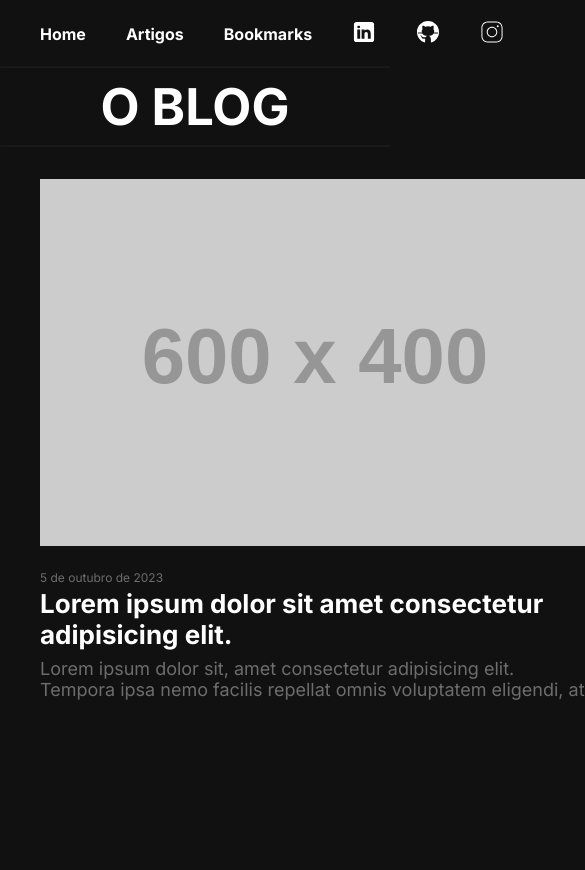
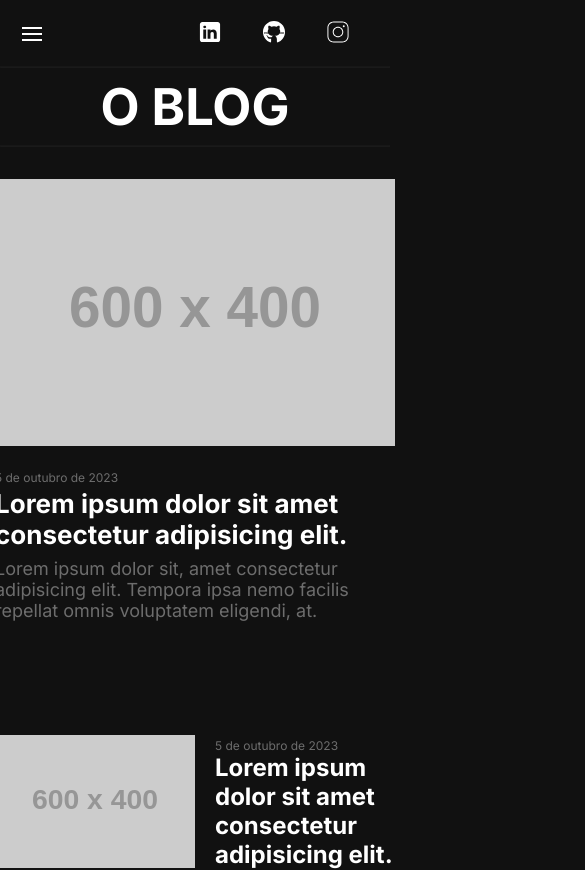
Before and after one commit to strngrthnall/angular-blog, an Angular app: page / in a window 390 px wide. Shown: the top 870 px of the page, 585 px wide, since content can reach past the window. Before the commit the page ends 844 px from the top, so only its background shows below. Built offline with nearby package versions, Linux system fonts and the light colour scheme.

Commit message:
Adicionando Responsividade

```diff
--- a/src/app/components/big-card/big-card.component.ts
+++ b/src/app/components/big-card/big-card.component.ts
@@ -3,7 +3,10 @@ import { Component, OnInit } from '@angular/core';
 @Component({
   selector: 'app-big-card',
   templateUrl: './big-card.component.html',
-  styleUrls: ['./big-card.component.css']
+  styleUrls: [
+    './big-card.component.css',
+    './big-card.responsive.component.css'
+  ]
 })
 export class BigCardComponent implements OnInit {
 
--- /dev/null
+++ b/src/app/components/big-card/big-card.responsive.component.css
@@ -0,0 +1,6 @@
+@media screen and (max-width: 425px) {
+  .big-card__container {
+    width: 400px;
+    margin: 0 8px;
+  }
+}
--- a/src/app/components/menu-bar/menu-bar.component.css
+++ b/src/app/components/menu-bar/menu-bar.component.css
@@ -21,3 +21,7 @@
   list-style: none;
   font-weight: 700;
 }
+
+.menu-bar__burguer-menu {
+  display: none;
+}
--- a/src/app/components/menu-bar/menu-bar.component.html
+++ b/src/app/components/menu-bar/menu-bar.component.html
@@ -1,4 +1,10 @@
 <div class="menu-bar__container">
+  <div class="menu-bar__burguer-menu">
+    <svg xmlns="http://www.w3.org/2000/svg" x="0px" y="0px" width="24" height="24" viewBox="0 0 24 24"
+    style="fill:#FFFFFF;">
+    <path d="M 2 5 L 2 7 L 22 7 L 22 5 L 2 5 z M 2 11 L 2 13 L 22 13 L 22 11 L 2 11 z M 2 17 L 2 19 L 22 19 L 22 17 L 2 17 z"></path>
+    </svg>
+  </div>
   <div class="menu-bar__pages">
     <ul>
       <li><a href="#">Home</a></li>
--- a/src/app/components/menu-bar/menu-bar.component.ts
+++ b/src/app/components/menu-bar/menu-bar.component.ts
@@ -3,7 +3,10 @@ import { Component, OnInit } from '@angular/core';
 @Component({
   selector: 'app-menu-bar',
   templateUrl: './menu-bar.component.html',
-  styleUrls: ['./menu-bar.component.css']
+  styleUrls: [
+    './menu-bar.component.css',
+    './menu-bar.responsive.component.css'
+  ]
 })
 export class MenuBarComponent implements OnInit {
 
--- /dev/null
+++ b/src/app/components/menu-bar/menu-bar.responsive.component.css
@@ -0,0 +1,9 @@
+@media screen and (max-width: 635px) {
+  .menu-bar__burguer-menu {
+    display: flex;
+  }
+
+  .menu-bar__pages {
+    display: none;
+  }
+}
--- a/src/app/components/small-card/small-card.component.ts
+++ b/src/app/components/small-card/small-card.component.ts
@@ -3,7 +3,10 @@ import { Component, OnInit } from '@angular/core';
 @Component({
   selector: 'app-small-card',
   templateUrl: './small-card.component.html',
-  styleUrls: ['./small-card.component.css']
+  styleUrls: [
+    './small-card.component.css',
+    './small-card.responsive.component.css'
+  ]
 })
 export class SmallCardComponent implements OnInit {
 
--- /dev/null
+++ b/src/app/components/small-card/small-card.responsive.component.css
@@ -0,0 +1,17 @@
+@media screen and (max-width: 1317px) {
+  .small-card__container {
+    width: 500px;
+  }
+}
+
+@media screen and (max-width: 1144px) {
+  .small-card__container {
+    width: 550px;
+  }
+}
+
+@media screen and (max-width: 425px) {
+  .small-card__container {
+    width: 400px;
+  }
+}
--- a/src/app/pages/home/home.component.css
+++ b/src/app/pages/home/home.component.css
@@ -3,7 +3,19 @@
 
   display: flex;
   flex-direction: row;
-  justify-content: space-between;
+  justify-content: center;
 
   padding-bottom: 64px;
 }
+
+@media screen and (max-width: 1144px) {
+  .articles__container {
+    display: flex;
+    flex-direction: column;
+    align-items: center;
+  }
+
+  .articles__main {
+    margin-bottom: 56px;
+  }
+}
```
